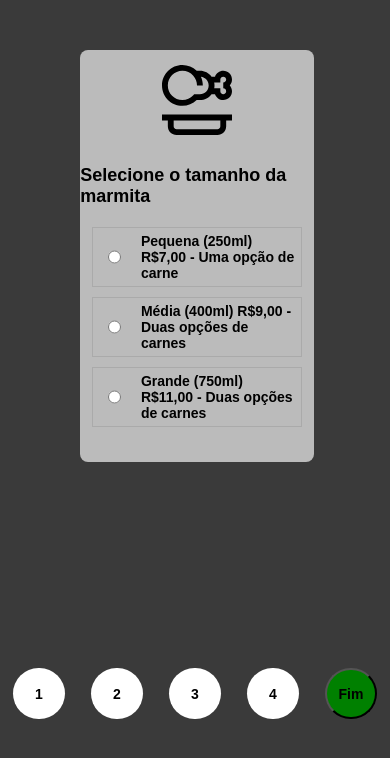
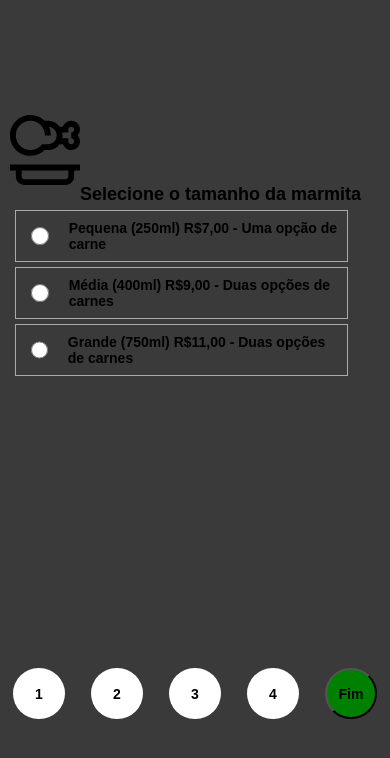
Before and after one commit to paulohlips/donavania, a React (Create React App) app: page /menu in a window 390 px wide. Shown: the top 758 px of the page. Built offline with nearby package versions, Linux system fonts and the light colour scheme.

Commit message:
fix/ Menu page responsivity

```diff
--- a/src/pages/Menu/index.js
+++ b/src/pages/Menu/index.js
@@ -1,4 +1,4 @@
-import React, { Component } from "react";
+import React, { Component, Link } from "react";
 
 import {
   Image,
--- a/src/pages/Menu/styles.css
+++ b/src/pages/Menu/styles.css
@@ -30,16 +30,17 @@
   max-height: 75vh;
 }
 
-.slides > div {
-  display: flex;
-  justify-self: center;
-  align-content: center;
-
-  height: auto;
-  width: 100%;
-  margin-top: 20px;
-  flex-shrink: 0;
-  border-radius: 8px;
+@media screen and (max-device-width: 425px) {
+  .slider {
+    display: flex;
+    flex-direction: column;
+    justify-content: center;
+    margin-top: 5px;
+    margin-left: 10px;
+    width: 95vw;
+    height: 75vh;
+    max-height: 75vh;
+  }
 }
 
 @media screen and (max-device-width: 370px) {
@@ -55,16 +56,27 @@
   }
 }
 
+.slides > div {
+  display: flex;
+  justify-self: center;
+  align-content: center;
+
+  height: auto;
+  width: 100%;
+  margin-top: 20px;
+  flex-shrink: 0;
+  border-radius: 8px;
+}
+
 @media screen and (max-device-width: 425px) {
-  .slider {
+  .slides > div {
     display: flex;
-    flex-direction: column;
-    justify-content: center;
-    margin-top: 5px;
-    margin-left: 10px;
-    width: 95vw;
-    height: 75vh;
-    max-height: 75vh;
+    justify-self: center;
+    height: auto;
+    width: 100%;
+    margin-top: 20px;
+    flex-shrink: 0;
+    border-radius: 8px;
   }
 }
 
@@ -79,15 +91,3 @@
     border-radius: 8px;
   }
 }
-
-@media screen and (max-device-width: 425px) {
-  .slides > div {
-    display: flex;
-    justify-self: center;
-    height: auto;
-    width: 100%;
-    margin-top: 20px;
-    flex-shrink: 0;
-    border-radius: 8px;
-  }
-}
--- a/src/pages/Menu/styles.js
+++ b/src/pages/Menu/styles.js
@@ -13,6 +13,7 @@ export const Container = styled.div`
 `;
 
 export const Card = styled.form`
+  @media only screen and (min-width: 430px) {
     display: flex;
     background-color: #bbb;
     margin-top: 20px;
@@ -24,8 +25,8 @@ export const Card = styled.form`
     height: auto;
     width: 60vw;
     border-radius: 8px;
-  margin-left: 30%;
-
+    margin-left: 20vw;
+  }
   @media screen and (max-device-width: 425px) {
     display: flex;
     background-color: #bbb;
@@ -55,6 +56,14 @@ export const Card = styled.form`
 `;
 
 export const Navigation = styled.div`
+  @media only screen and (min-width: 430px) {
+    display: flex;
+    width: 60vw;
+    justify-content: center;
+    align-items: center;
+    align-self: center;
+    justify-content: space-around;
+  }
   display: flex;
   justify-content: space-around;
 
```
Lines whose indentation alone changed are shown as unchanged.
